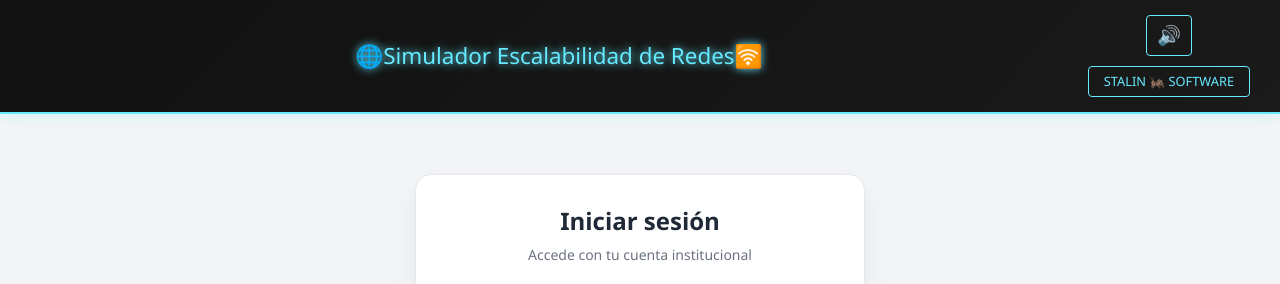
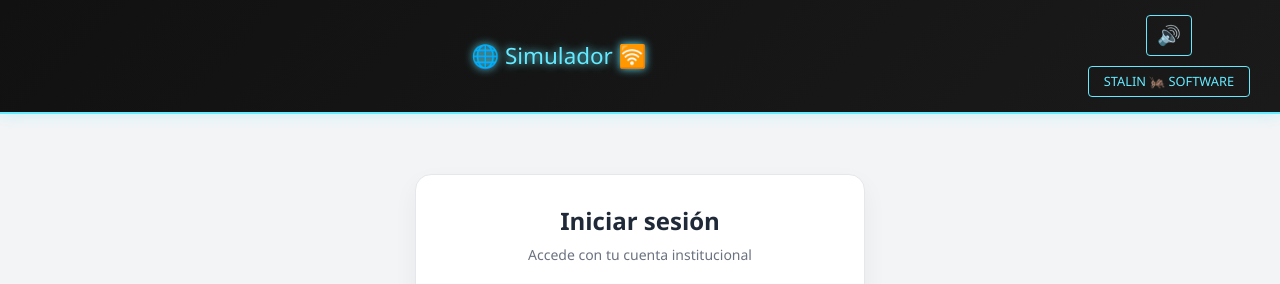
Before and after one commit to stalin5766-gif/simulador, a plain HTML site: page index.html in a window 1280 px wide. Shown: the top 284 px of the page. Drawn offline with nearby package versions, Linux system fonts and the light colour scheme; no server answers.

Commit message:
Update index.html

```diff
--- a/index.html
+++ b/index.html
@@ -16,7 +16,7 @@
 <body>
 
 <header class="holo-header">
-  <h1>🌐Simulador Escalabilidad de Redes🛜</h1>
+  <h1>🌐 Simulador 🛜</h1>
   <div class="header-right-group" style="display: flex; align-items: center; gap: 10px;">
     <button id="btnMute" class="holo-btn" style="font-size: 1.2rem; padding: 5px 10px;" title="Activar/Desactivar Sonido">🔊</button>
 
```
